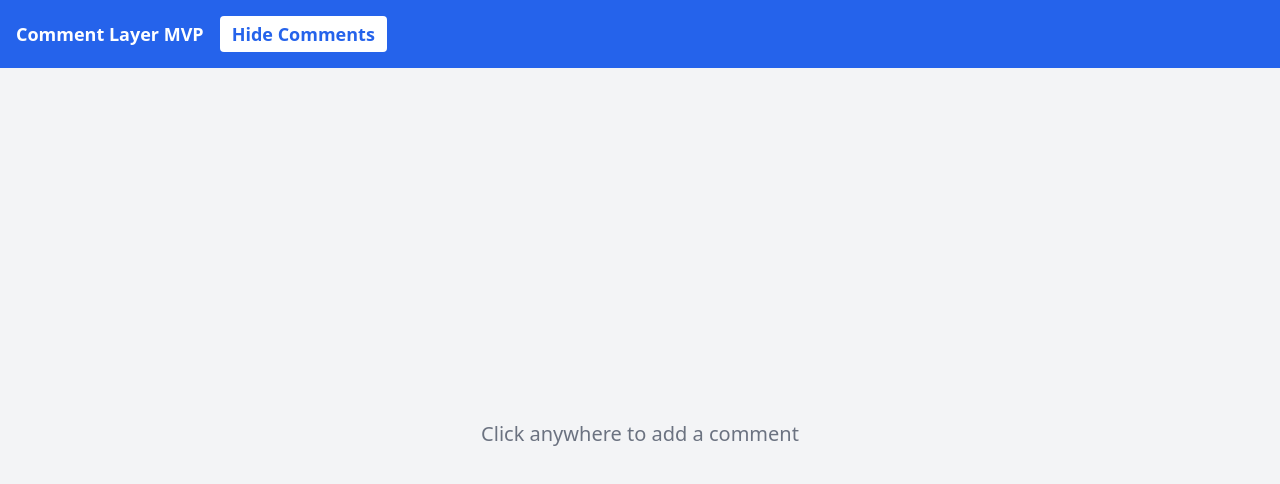
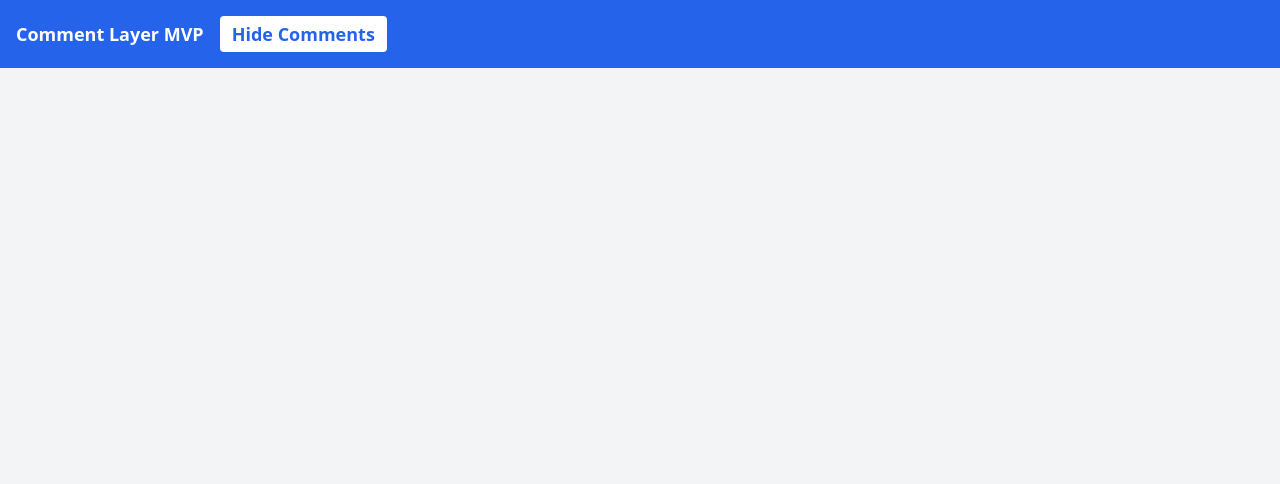
Before and after one commit to ellroberts/comment-layer-mvp, a React (Vite) app: page / in a window 1280 px wide. Shown: the top 484 px of the page. Built offline with nearby package versions, Linux system fonts and the light colour scheme.

Commit message:
updated drag functionality

```diff
--- a/src/App.jsx
+++ b/src/App.jsx
@@ -1,28 +1,67 @@
-import React, { useState, useEffect } from 'react';
+import React, { useState, useEffect, useRef } from 'react';
 
 export default function App() {
   const [comments, setComments] = useState([]);
   const [showComments, setShowComments] = useState(true);
   const [inputPos, setInputPos] = useState(null);
   const [newComment, setNewComment] = useState("");
+  const [draggingIndex, setDraggingIndex] = useState(null);
+  const containerRef = useRef(null);
+  const [wasDragging, setWasDragging] = useState(false);
 
-  // 🔁 Load from localStorage
   useEffect(() => {
     const stored = localStorage.getItem("comments");
     if (stored) setComments(JSON.parse(stored));
   }, []);
 
-  // 💾 Save to localStorage
   useEffect(() => {
     localStorage.setItem("comments", JSON.stringify(comments));
   }, [comments]);
 
-  const handleIframeClick = (e) => {
-    const rect = e.currentTarget.getBoundingClientRect();
+  const handleMouseDown = (e, index) => {
+    setDraggingIndex(index);
+    e.preventDefault();
+  };
+
+  const handleMouseMove = (e) => {
+  if (draggingIndex !== null && containerRef.current) {
+    setWasDragging(true); // 👈 mark this as a drag event
+
+    const rect = containerRef.current.getBoundingClientRect();
+    const newX = e.clientX - rect.left;
+    const newY = e.clientY - rect.top;
+
+    setComments((prev) => {
+      const updated = [...prev];
+      updated[draggingIndex] = {
+        ...updated[draggingIndex],
+        x: newX,
+        y: newY,
+      };
+      return updated;
+    });
+  }
+};
+
+  const handleMouseUp = () => {
+  if (draggingIndex !== null) {
+    setDraggingIndex(null);
+  }
+
+  // 👇 wait a tick to ensure we don't immediately trigger click-to-comment
+  setTimeout(() => setWasDragging(false), 0);
+};
+
+  const handleClickToComment = (e) => {
+  if (wasDragging) return; // ❌ block comment popup after dragging
+
+  if (e.target.id === "comment-layer") {
+    const rect = containerRef.current.getBoundingClientRect();
     setInputPos({
       x: e.clientX - rect.left,
-      y: e.clientY - rect.top
+      y: e.clientY - rect.top,
     });
+  }
 };
 
   const handleAddComment = () => {
@@ -34,7 +73,14 @@ export default function App() {
   };
 
   return (
-    <div className="w-full h-screen flex flex-col">
+    <div
+      ref={containerRef}
+      id="comment-layer"
+      className="w-full h-screen bg-gray-100 relative overflow-hidden"
+      onMouseMove={handleMouseMove}
+      onMouseUp={handleMouseUp}
+      onClick={handleClickToComment}
+    >
       <header className="bg-blue-600 text-white p-4 text-lg font-semibold">
         Comment Layer MVP
         <button
@@ -45,19 +91,18 @@ export default function App() {
         </button>
       </header>
 
-      <div className="relative flex-1 overflow-hidden">
-        <div
-  className="w-full h-full bg-gray-100 flex items-center justify-center text-gray-500 text-xl"
-  onClick={handleIframeClick}
->
-  Click anywhere to add a comment
-</div>
-
-        {showComments && comments.map((c, i) => (
+      {showComments &&
+        comments.map((c, i) => (
           <div
             key={i}
-            style={{ left: c.x, top: c.y }}
-            className="absolute z-10 bg-yellow-400 text-sm px-2 py-1 rounded"
+            onMouseDown={(e) => handleMouseDown(e, i)}
+            style={{
+              position: "absolute",
+              left: c.x,
+              top: c.y,
+              cursor: "grab",
+            }}
+            className="z-10 bg-yellow-400 text-sm px-2 py-1 rounded shadow"
           >
             {c.text}
           </div>
@@ -71,17 +116,19 @@ export default function App() {
           <textarea
             className="border w-48 h-20 p-1"
             value={newComment}
-              onChange={e => setNewComment(e.target.value)}
+            onChange={(e) => setNewComment(e.target.value)}
             placeholder="Enter comment..."
           />
           <div className="mt-1 text-right">
-              <button onClick={handleAddComment} className="text-sm bg-blue-500 text-white px-2 py-1 rounded">
+            <button
+              onClick={handleAddComment}
+              className="text-sm bg-blue-500 text-white px-2 py-1 rounded"
+            >
               Add
             </button>
           </div>
         </div>
       )}
     </div>
-    </div>
   );
 }
```
Lines whose indentation alone changed are shown as unchanged.
